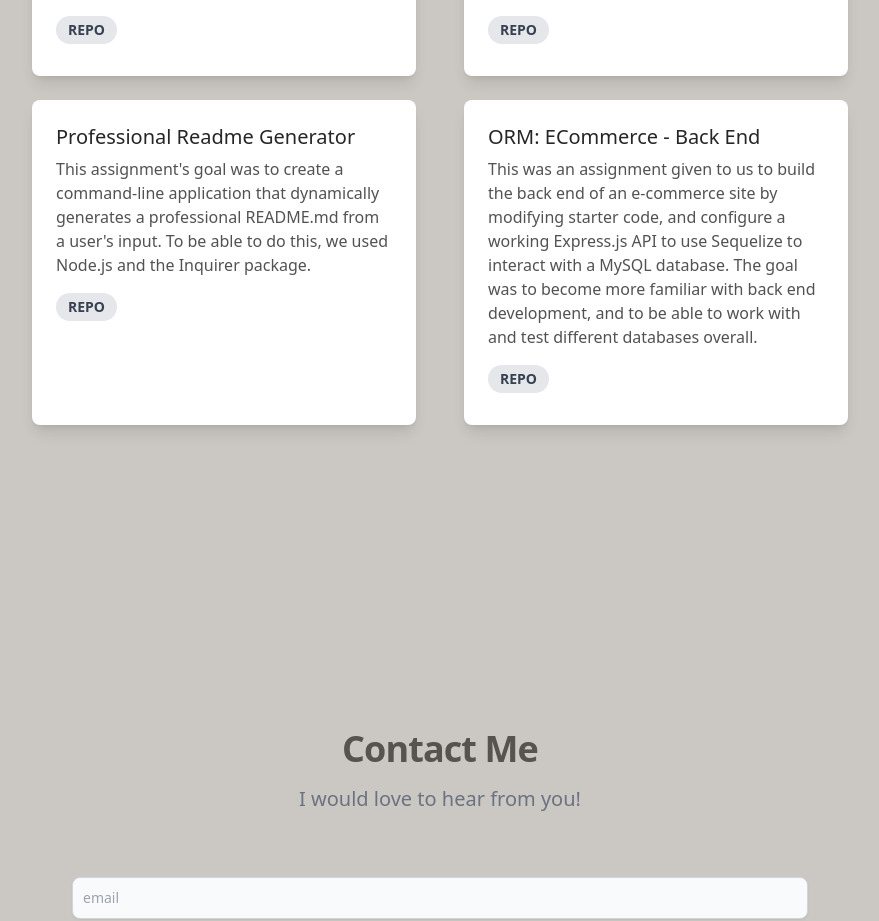
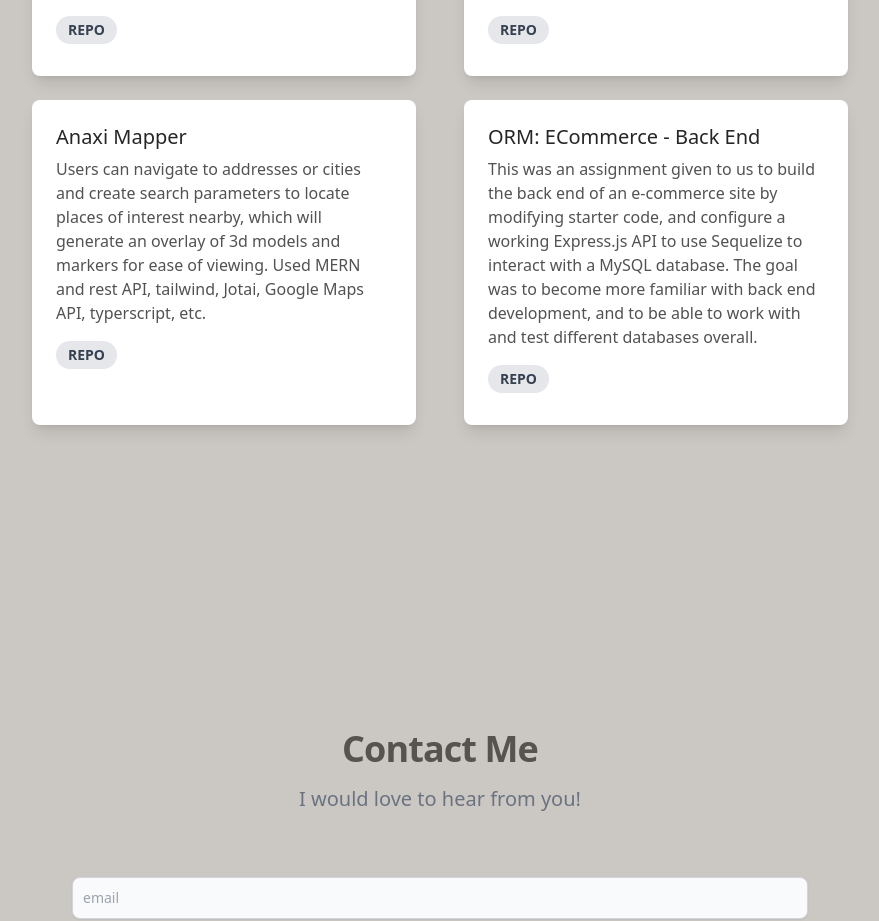
Before and after one commit to MjDukic/myreactPortfolio, a React (Vite) app: page / in a window 1280 px wide. Shown: the part 1208-2129 px from the top of the page, without its empty margins (200-1079 px from the left). Built offline with nearby package versions, Linux system fonts and the light colour scheme.

Commit message:
added project 3

```diff
--- a/src/components/Projects.jsx
+++ b/src/components/Projects.jsx
@@ -78,15 +78,17 @@ const Projects = () => {
         <div class="flex justify-center mt-6 px-6">
             <div class="block max-w-sm rounded-lg bg-white p-6 shadow-lg dark:bg-neutral-700 mx-6">
             <h5 class="mb-2 text-xl font-medium leading-tight text-neutral-800 dark:text-neutral-50">
-                Professional Readme Generator
+                Anaxi Mapper
                 </h5>
                 <p class="mb-4 text-base text-neutral-600 dark:text-neutral-200">
-                This assignment's goal was to create a command-line application that dynamically
-                generates a professional README.md from a user's input. To be able to do this, we used
-                Node.js and the Inquirer package.
+                Users can navigate to addresses or cities and create search parameters to
+                locate places of interest nearby, which will generate an overlay of 3d models
+                and markers for ease of viewing. Used MERN and rest API, tailwind, Jotai,
+                Google Maps API, typerscript, etc.
+
                 </p>
             <div class="">
-                <a href="https://github.com/MjDukic/Professional-ReadMe-Generator-Wk9">
+                <a href="https://www.anaxi.app">
                     <span class="inline-block bg-gray-200 rounded-full px-3 py-1 text-sm font-semibold text-gray-700 mr-2 mb-2">REPO</span>
                 </a>
             </div>
```
Also changed, not shown: src/components/Footer.jsx (+1 -19 lines), 1 other file (tests, documents, lock files or other folders).
